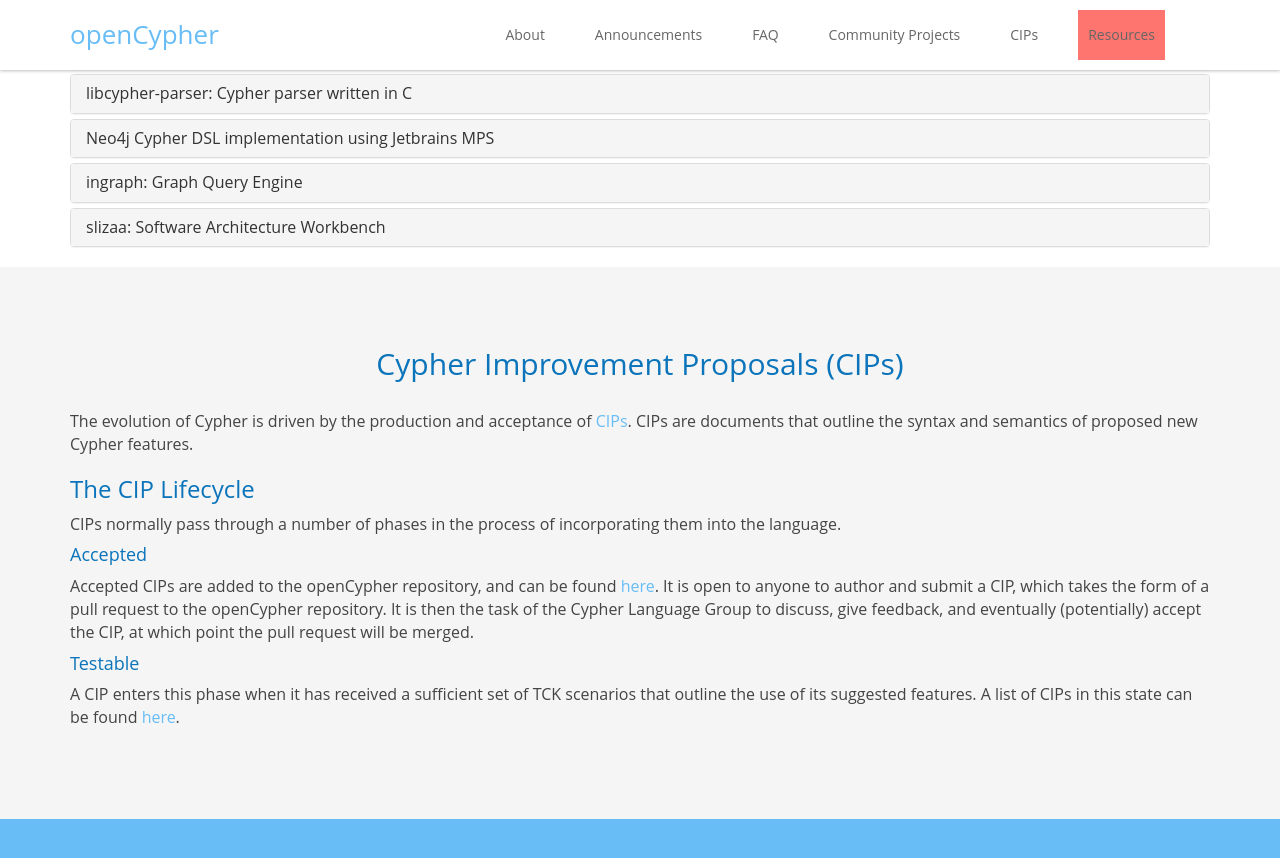
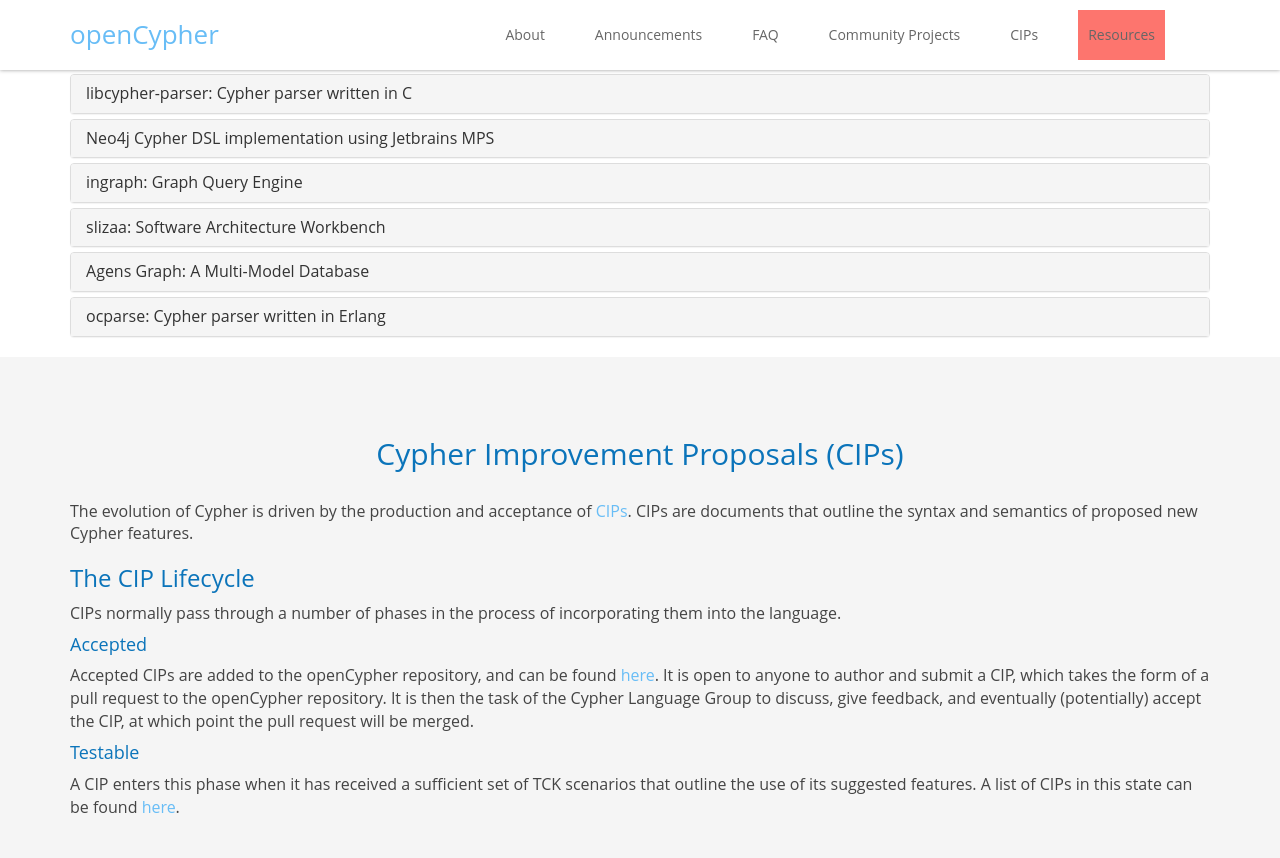
Before and after one commit to opencypher/website, a Jekyll site: the page built from index.html, in a window 1280 px wide and 900 px high, scrolled down 3060 px. Shown: the top 858 px of the window. Built offline with Jekyll 4.4.1, drawn with Linux system fonts in a browser that asks for light colours.

Commit message:
Add ocparse and Agens graph

```diff
--- a/_includes/projects.html
+++ b/_includes/projects.html
@@ -162,6 +162,54 @@
                         </div>
                     </div>
                 </div>
+                <div class="panel panel-default">
+                    <div class="panel-heading">
+                        <h4 class="panel-title">
+                            <a data-toggle="collapse" data-parent="#parent" href="#project7">Agens Graph: A Multi-Model Database</a>
+                        </h4>
+                    </div>
+                    <div id="project7" class="panel-collapse collapse">
+                        <div class="panel-body">
+                            <h4>Agens Graph</h4>
+
+                            <p>
+                                Agens Graph is a multi-model (Relational + Graph) database. It is based on PostgreSQL RDBMS.
+                                With Agens Graph, one can retrieve a result from both relational and graph by a single query at the same time.
+                                Agens Graph supports ACID transactions and implements the graph data model.
+                            </p>
+
+                            <p>
+                                The railroad diagrams and CIPs have been used as reference.
+                            </p>
+
+                            <h4>Links</h4>
+                            <ul>
+                                <li><a href="https://github.com/bitnine-oss/agens-graph">GitHub repository</a></li>
+                            </ul>
+                        </div>
+                    </div>
+                </div>
+                <div class="panel panel-default">
+                    <div class="panel-heading">
+                        <h4 class="panel-title">
+                            <a data-toggle="collapse" data-parent="#parent" href="#project8">ocparse: Cypher parser written in Erlang</a>
+                        </h4>
+                    </div>
+                    <div id="project8" class="panel-collapse collapse">
+                        <div class="panel-body">
+                            <h4>ocparse</h4>
+
+                            <p>
+                                ocparse is based on the EBNF grammar.
+                            </p>
+
+                            <h4>Links</h4>
+                            <ul>
+                                <li><a href="https://github.com/walter-weinmann/ocparse">GitHub repository</a></li>
+                            </ul>
+                        </div>
+                    </div>
+                </div>
             </div>
 
 
```
Also changed, not shown: other parts of _includes/projects.html (+1 -1 lines).
